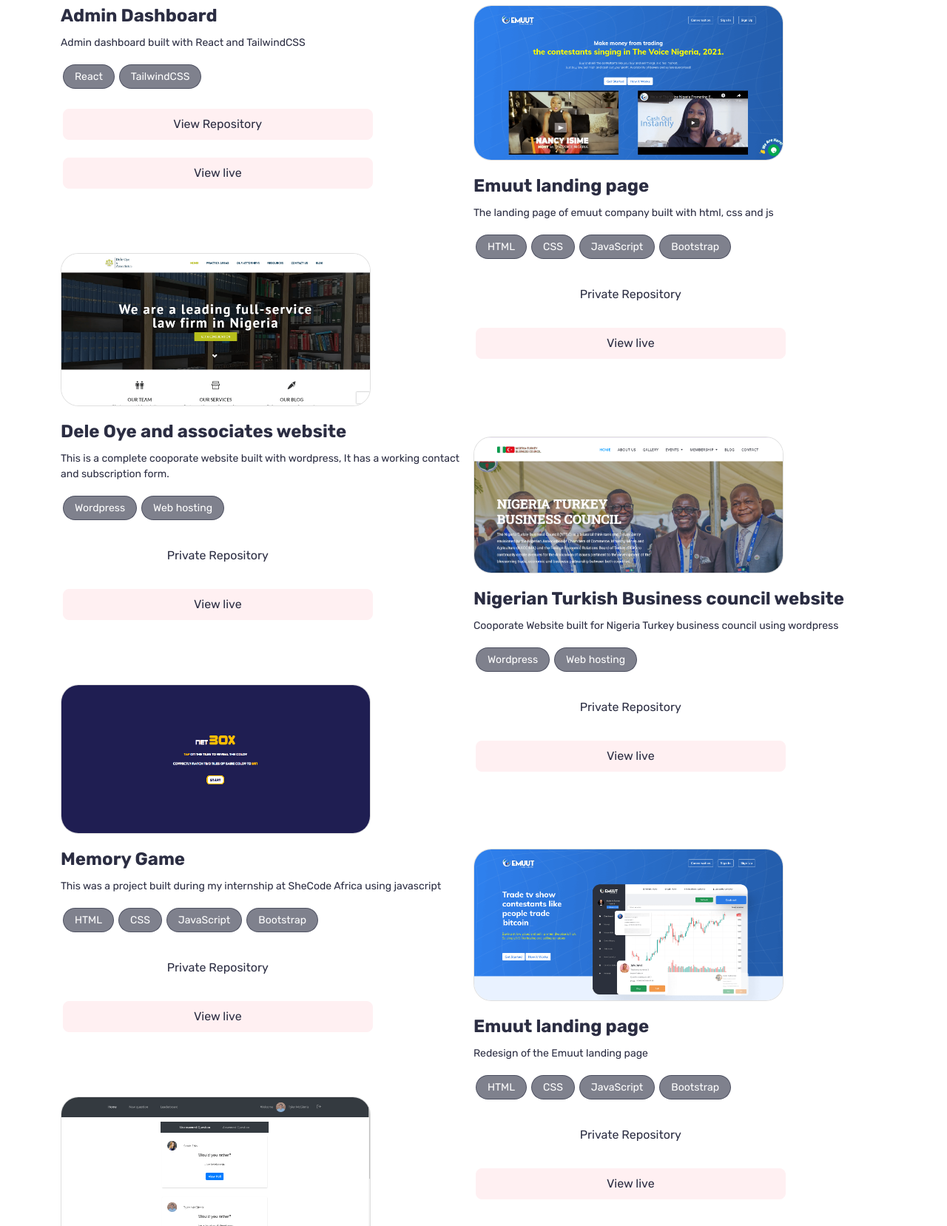
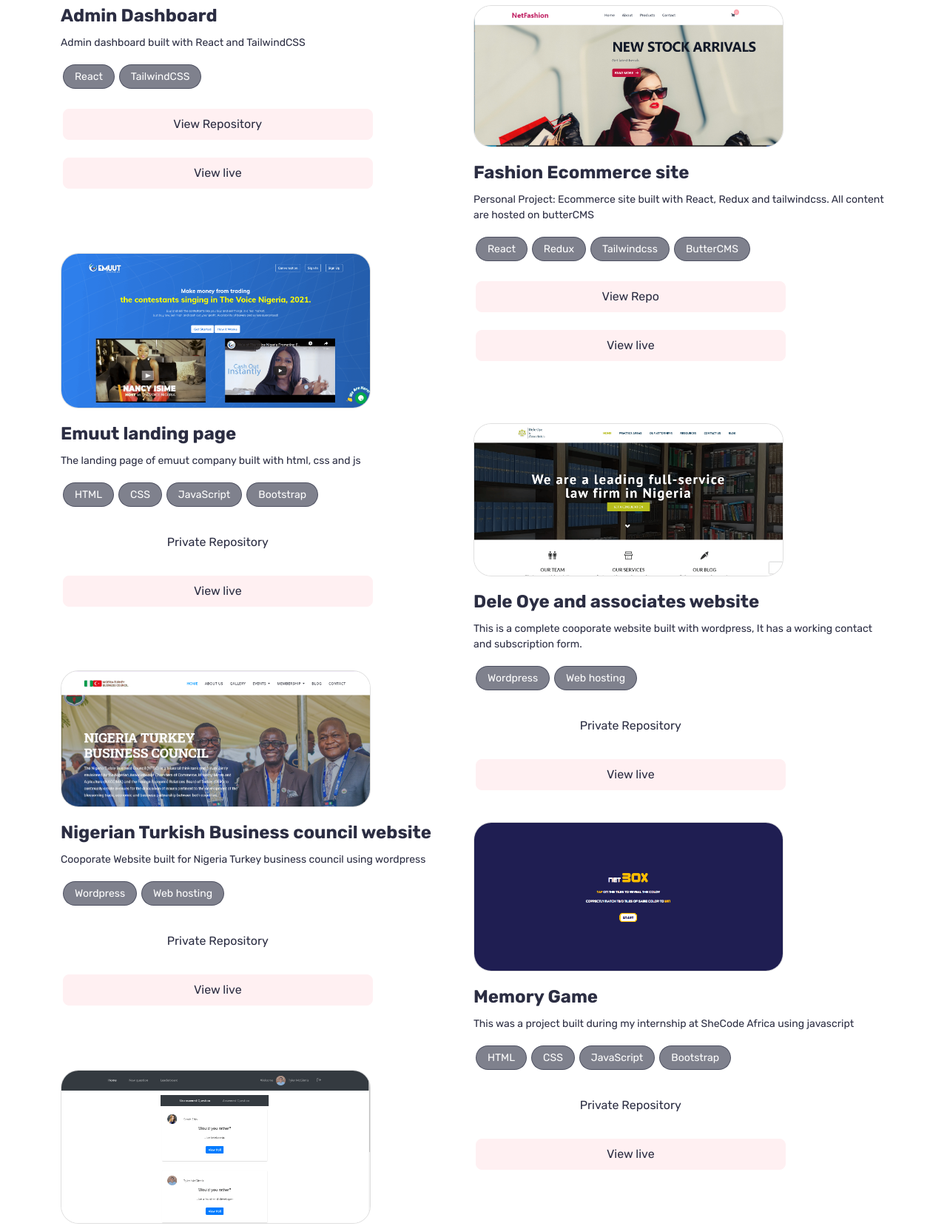
Before and after one commit to Netacci/portfolio, a plain HTML site: page index.html in a window 1280 px wide. Shown: the part 1831-3488 px from the top of the page at 74% size. Drawn offline with nearby package versions, Linux system fonts and the light colour scheme.

Commit message:
added ecommerce project

```diff
--- a/index.html
+++ b/index.html
@@ -331,30 +331,31 @@
 								<a href="https://hervest.vercel.app/dashboard" class=" w-75 mx-auto button-secondary mt-4">View live</a>
 							</div>
 						</div>
-						<div class="work1 mt-4">
-							<a href="https://emuut.com" target="_blank" class="">
+						<div class="work1 mt-4 ">
+							<a href="https://buttercms-ecommerce.vercel.app/" target="_blank" class="">
 								<img
-									src="./assets/images/proj1.png"
+									src="./assets/images/butter-screenshot.png"
 									alt="card"
-									class="card w-75 mx-auto img-fluid"
+									class="w-75 mx-auto card img-fluid"
 							/></a>
 							<p class=" card-title mt-3 ">
-								Emuut landing page
+								Fashion Ecommerce site
 							</p>
 							<p class="card-text">
-								The landing page of emuut company built with html, css and js
+								Personal Project: Ecommerce site built with React, Redux and tailwindcss. <br/> All content are hosted on butterCMS
 							</p>
 							<div class="button-tagss justify-content-center d-flex flex-row">
-								<button class="button-tag">HTML</button>
-								<button class="button-tag">CSS</button>
-								<button class="button-tag">JavaScript</button>
-								<button class="button-tag">Bootstrap</button>
+								<button class="button-tag">React</button>
+								<button class="button-tag">Redux</button>
+								<button class="button-tag">TailwindCss</button>
+								<button class="button-tag">ButterCMS</button>
 							</div>
 							<div class="btnns mt-4">
-								<button class="button-white w-75 mx-auto">Private Repository</button>
-								<a href="https://emuut.com" class=" w-75 mx-auto button-secondary mt-4">View live</a>
+								<a href="https://github.com/Netacci/buttercms-ecommerce" class="button-secondary mt-4 w-75" target="_blank">View Repo</a>
+								<a href="https://emuut-homepage-redo.netlify.app/" target="_blank" class="button-secondary mt-4 w-75 mx-auto">View live</a>
 							</div>
 						</div>
+
 						<div class="work2 ">
 							<a href="https://deleoye.ng/" target="_blank" class="">
 								<img
@@ -425,18 +426,18 @@
 								<a href="https://memory-game-sca.netlify.app/" class="button-secondary mt-4 w-75 mx-auto">View live</a>
 							</div>
 						</div>
-						<div class="work5  ">
-							<a href="https://emuut-homepage-redo.netlify.app/" target="_blank" class="">
+						<div class="work5 ">
+							<a href="https://emuut.com" target="_blank" class="">
 								<img
-									src="./assets/images/proj5.png"
+									src="./assets/images/proj1.png"
 									alt="card"
-									class="w-75 mx-auto card img-fluid"
+									class="card w-75 mx-auto img-fluid"
 							/></a>
 							<p class=" card-title mt-3 ">
 								Emuut landing page
 							</p>
 							<p class="card-text">
-								Redesign of the Emuut landing page
+								The landing page of emuut company built with html, css and js
 							</p>
 							<div class="button-tagss justify-content-center d-flex flex-row">
 								<button class="button-tag">HTML</button>
@@ -446,7 +447,7 @@
 							</div>
 							<div class="btnns mt-4">
 								<button class="button-white w-75 mx-auto">Private Repository</button>
-								<a href="https://emuut-homepage-redo.netlify.app/" class="button-secondary mt-4 w-75 mx-auto">View live</a>
+								<a href="https://emuut.com" class=" w-75 mx-auto button-secondary mt-4">View live</a>
 							</div>
 						</div>
 						<div class="work6  ">
@@ -474,7 +475,7 @@
 							</div>
 						</div>
 						<div class="work7 ">
-							<a href="https://emuut-page.netlify.app/" target="_blank" class="">
+							<a href="https://kandymontschool.com/" target="_blank" class="">
 								<img
 									src="./assets/images/kandy.png"
 									alt="card"
@@ -600,6 +601,33 @@
 						<div class="work2 " data-aos="fade-up"
 						data-aos-easing="linear"
 						data-aos-duration="500"
+						data-aos-delay="800">
+							<a href="https://buttercms-ecommerce.vercel.app/" target="_blank" class="">
+								<img
+									src="./assets/images/butter-screenshot.png"
+									alt="card"
+									class="w-75 card img-fluid"
+							/></a>
+							<p class=" card-title mt-3 ">
+								Fashion Ecommerce site
+							</p>
+							<p class="card-text">
+								Personal Project: Ecommerce site built with React, Redux and tailwindcss. All content are hosted on butterCMS
+							</p>
+							<div class="button-tagss d-flex flex-row">
+								<button class="button-tag">React</button>
+								<button class="button-tag">Redux</button>
+								<button class="button-tag">Tailwindcss</button>
+								<button class="button-tag">ButterCMS</button>
+							</div>
+							<div class="btnns mt-4">
+								<a href="https://github.com/Netacci/buttercms-ecommerce" class="button-secondary mt-4 w-75" target="_blank">View Repo</a>
+								<a href="https://emuut-homepage-redo.netlify.app/" target="_blank" class="button-secondary mt-4 w-75">View live</a>
+							</div>
+						</div>
+						<div class="work3 " data-aos="fade-up"
+						data-aos-easing="linear"
+						data-aos-duration="500"
 						data-aos-delay="300">
 							<a href="https://emuut.com" target="_blank" class="">
 								<img
@@ -624,7 +652,7 @@
 								<a href="https://emuut.com" class=" w-75 button-secondary mt-4">View live</a>
 							</div>
 						</div>
-						<div class="work3 " data-aos="fade-up"
+						<div class="work4 " data-aos="fade-up"
 						data-aos-easing="linear"
 						data-aos-duration="500"
 						data-aos-delay="500">
@@ -650,7 +678,7 @@
 								<a href="https://deleoye.ng/" class=" w-75 button-secondary mt-4">View live</a>
 							</div>
 						</div>
-						<div class="work4 " data-aos="fade-up"
+						<div class="work5 " data-aos="fade-up"
 						data-aos-easing="linear"
 						data-aos-duration="500"
 						data-aos-delay="1300">
@@ -677,7 +705,7 @@
 							</div>
 						</div>
 
-						<div class="work5 " data-aos="fade-up"
+						<div class="work6 " data-aos="fade-up"
 						data-aos-easing="linear"
 						data-aos-duration="500"
 						data-aos-delay="700">
@@ -704,33 +732,7 @@
 								<a href="https://memory-game-sca.netlify.app/" class="button-secondary mt-4 w-75">View live</a>
 							</div>
 						</div>
-						<div class="work6 " data-aos="fade-up"
-						data-aos-easing="linear"
-						data-aos-duration="500"
-						data-aos-delay="800">
-							<a href="https://emuut-homepage-redo.netlify.app/" target="_blank" class="">
-								<img
-									src="./assets/images/proj5.png"
-									alt="card"
-									class="w-75 card img-fluid"
-							/></a>
-							<p class=" card-title mt-3 ">
-								Emuut landing page
-							</p>
-							<p class="card-text">
-								Redesign of the Emuut landing page
-							</p>
-							<div class="button-tagss d-flex flex-row">
-								<button class="button-tag">HTML</button>
-								<button class="button-tag">CSS</button>
-								<button class="button-tag">JavaScript</button>
-								<button class="button-tag">Bootstrap</button>
-							</div>
-							<div class="btnns mt-4">
-								<button class="button-white w-75">Private Repository</button>
-								<a href="https://emuut-homepage-redo.netlify.app/" class="button-secondary mt-4 w-75">View live</a>
-							</div>
-						</div>
+
 						<div class="work7  " data-aos="fade-up"
 						data-aos-easing="linear"
 						data-aos-duration="500"
```
Also changed, not shown: assets/images/butter-screenshot.png (added).
